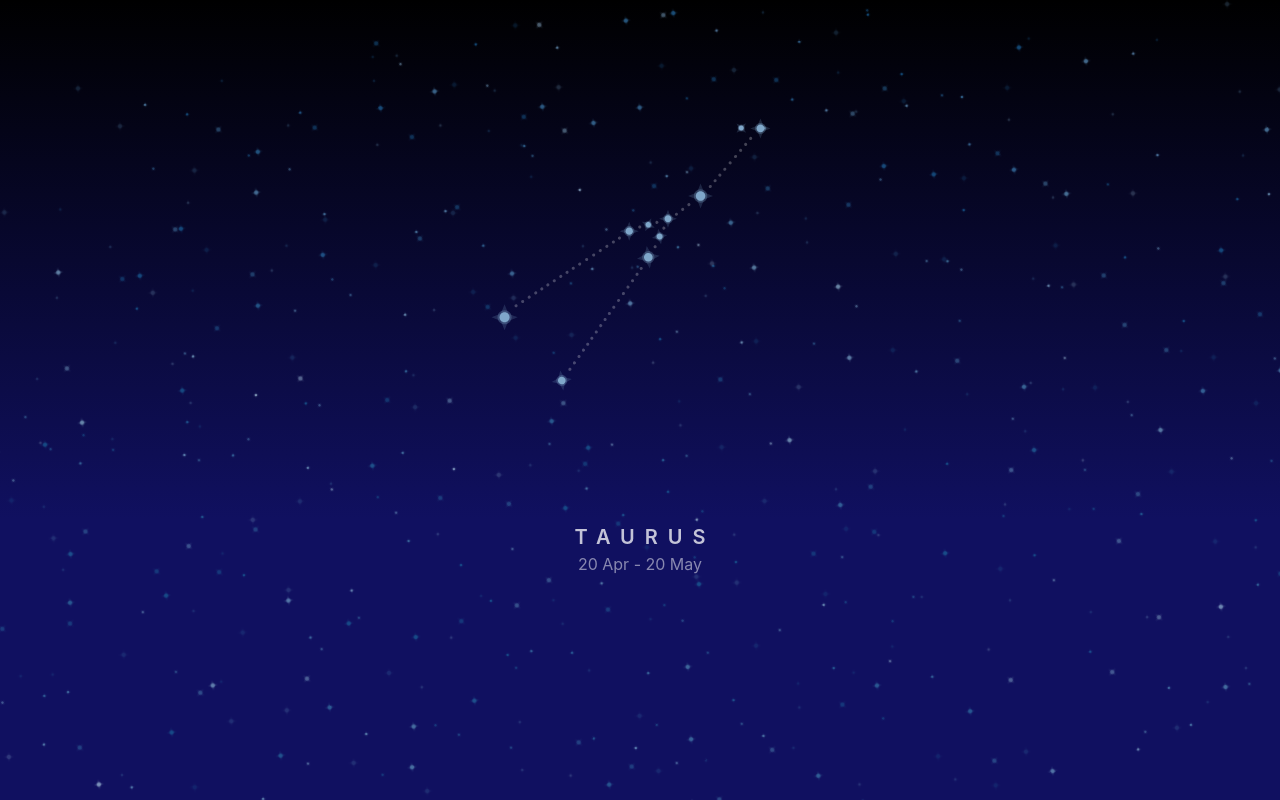
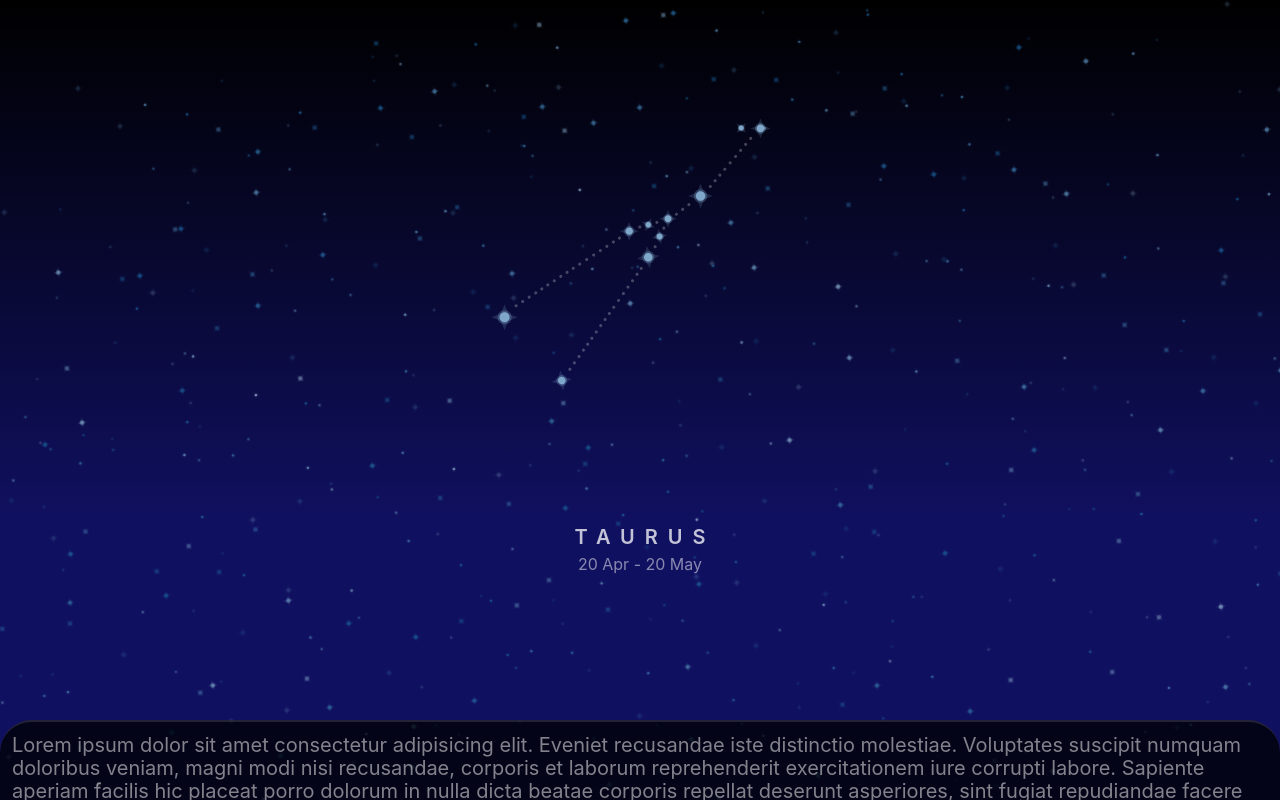
Before and after one commit to am35a/astro-front, a Svelte app: page / in a window 1280 px wide. Built offline with nearby package versions, Linux system fonts and the light colour scheme.

Commit message:
added modal and fist animation

```diff
--- a/src/App.svelte
+++ b/src/App.svelte
@@ -1,7 +1,9 @@
 <script>
-    import Constellation from './lib/Constellation.svelte'
     import Stars from './lib/Stars.svelte'
     import Main from './lib/Main.svelte'
+    import Constellation from './lib/Constellation.svelte'
+    import Modal from './lib/M-odal.svelte'
+
 
     const theDate = new Date()
     let rotateDes
@@ -14,7 +16,14 @@
 </script>
 
 <Stars {rotateDes} />
-
+<Constellation bind:rotateDes {...currentTimeObj}/>
 <Main>
-    <Constellation bind:rotateDes {...currentTimeObj}/>
+    <Modal>
+        Lorem ipsum dolor sit amet consectetur adipisicing elit. Eveniet recusandae iste distinctio molestiae. Voluptates suscipit numquam doloribus veniam, magni modi nisi recusandae, corporis et laborum reprehenderit exercitationem iure corrupti labore.
+        Sapiente aperiam facilis hic placeat porro dolorum in nulla dicta beatae corporis repellat deserunt asperiores, sint fugiat repudiandae facere ex nesciunt sunt. Totam earum pariatur, ipsa tempore temporibus aperiam necessitatibus.
+        Incidunt natus ex, ad dolore facilis quia voluptatem hic asperiores necessitatibus maiores distinctio deserunt sequi ut autem. Neque animi in error itaque, nisi voluptatum ab ut, cumque, eligendi deserunt tempora!
+        Est deleniti commodi deserunt nisi repellendus quidem iusto veritatis, minus quis libero possimus eius dolore eligendi, cumque quae repudiandae ad dolor autem quasi eaque accusantium labore? Atque maxime quo modi?
+        Sunt non distinctio vel beatae illum voluptatibus architecto excepturi, nobis magnam obcaecati quos eum, at exercitationem quasi velit neque impedit enim perspiciatis! Eos harum provident a omnis optio rem? Id.
+        Doloremque quam esse repudiandae delectus quia ipsa dolore mollitia rerum, voluptatum sequi odit quos nihil sint facilis eligendi earum voluptatem numquam aliquid quod minus ex commodi ea nam libero? Tenetur?
+    </Modal>
 </Main>
--- a/src/lib/Constellation.svelte
+++ b/src/lib/Constellation.svelte
@@ -106,6 +106,7 @@
     }
 
 </script>
+<div class="constellation">
 
     {#each constellationArr as item, i}
         <!-- svelte-ignore a11y-missing-attribute -->
@@ -127,14 +128,24 @@
             </div>
             <div class="period">
                 {item.day} {item.month} - {constellationArr[i < 11 ? i + 1 : 0 ].day - 1} {constellationArr[i < 11 ? i + 1 : 0 ].month}
-            <!-- <div>
-                {currentTimeObj.day} {currentTimeObj.month} {currentTimeObj.year}
-            </div> -->
             </div>
         </div>
     {/each}
+</div>
 
 <style>
+    .constellation {
+        grid-column: 1/-1;
+        grid-row: 1/-1;
+
+        position: inherit;
+        width: inherit;
+        height: inherit;
+        display: inherit;
+        grid-template: inherit;
+        overflow: inherit;
+    }
+
     img.zodiac,
     .description {
         grid-column: 1/-1;
--- /dev/null
+++ b/src/lib/M-odal.svelte
@@ -0,0 +1,30 @@
+<script>
+    import { route } from '../store/route'
+
+</script>
+
+<article
+    style:--translate-y={$route.modal === 'open' ? '10vh' : '90vh'}
+>
+    <slot></slot>
+</article>
+
+<style>
+    article {
+        grid-column: 1/-1;
+        grid-row: 1/-1;
+
+        padding: .75rem;
+        height: 90vh;
+        border-top: .125rem solid hsla(0, 100%, 100%, .125);
+        border-top-left-radius: 2rem;
+        border-top-right-radius: 2rem;
+        background-color: hsla(0, 0%, 0%, .75);
+        color: hsla(0, 0%, 100%, .5);
+        font-size: 1.25rem;
+        transform: translateY(var(--translate-y));
+        overflow-y: auto;
+
+        transition: all .75s;
+    }
+</style>
--- a/src/lib/Main.svelte
+++ b/src/lib/Main.svelte
@@ -87,10 +87,10 @@
         grid-row: 1/-1;
 
         position: relative;
+        width: 100vw;
+        height: 100vh;
         display: grid;
         grid-template: 1fr/1fr;
-        /* overflow: hidden;
-        height: 100vh;
-        width: 100vw; */
+        overflow: hidden;
     }
 </style>
```
Lines whose indentation alone changed are shown as unchanged.
